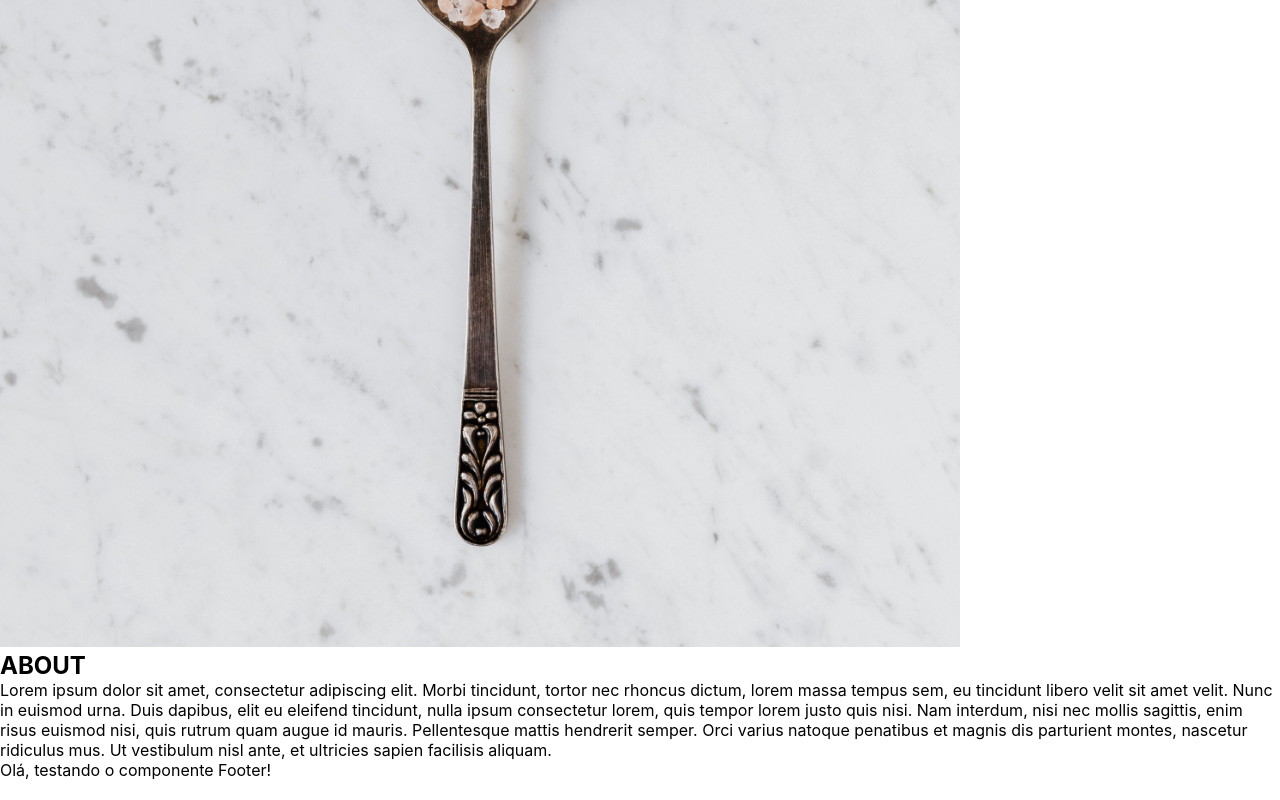
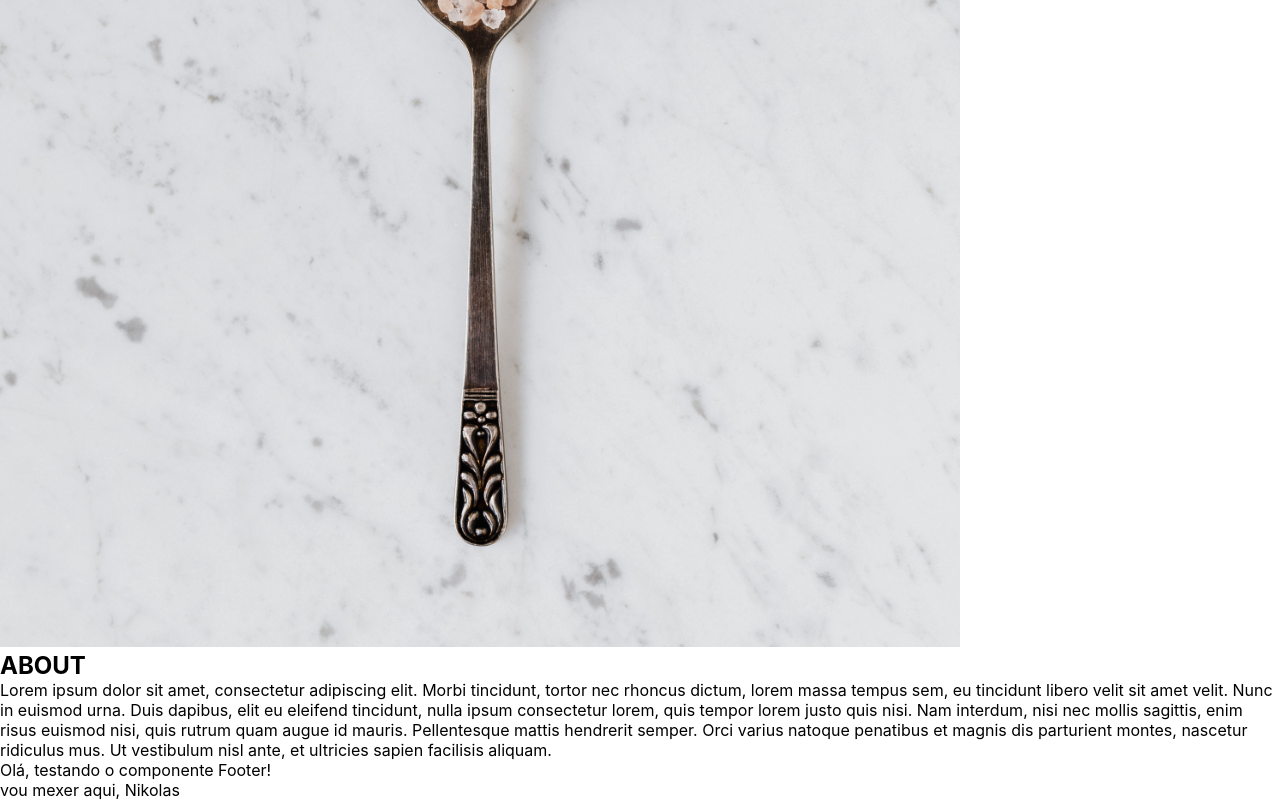
Before and after one commit to DebsAndrade/pair-programming, a React (Create React App) app: page / in a window 1280 px wide. Shown: the part 2494-3294 px from the top of the page. Built offline with nearby package versions, Linux system fonts and the light colour scheme.

Commit message:
começando a mexer no footer

```diff
--- a/src/components/footer/Footer.js
+++ b/src/components/footer/Footer.js
@@ -4,6 +4,7 @@ const Footer = () => {
     return (
         <div>
             <p>Olá, testando o componente Footer!</p>
+            <p>vou mexer aqui, Nikolas</p>
         </div>
     )
 }
```
